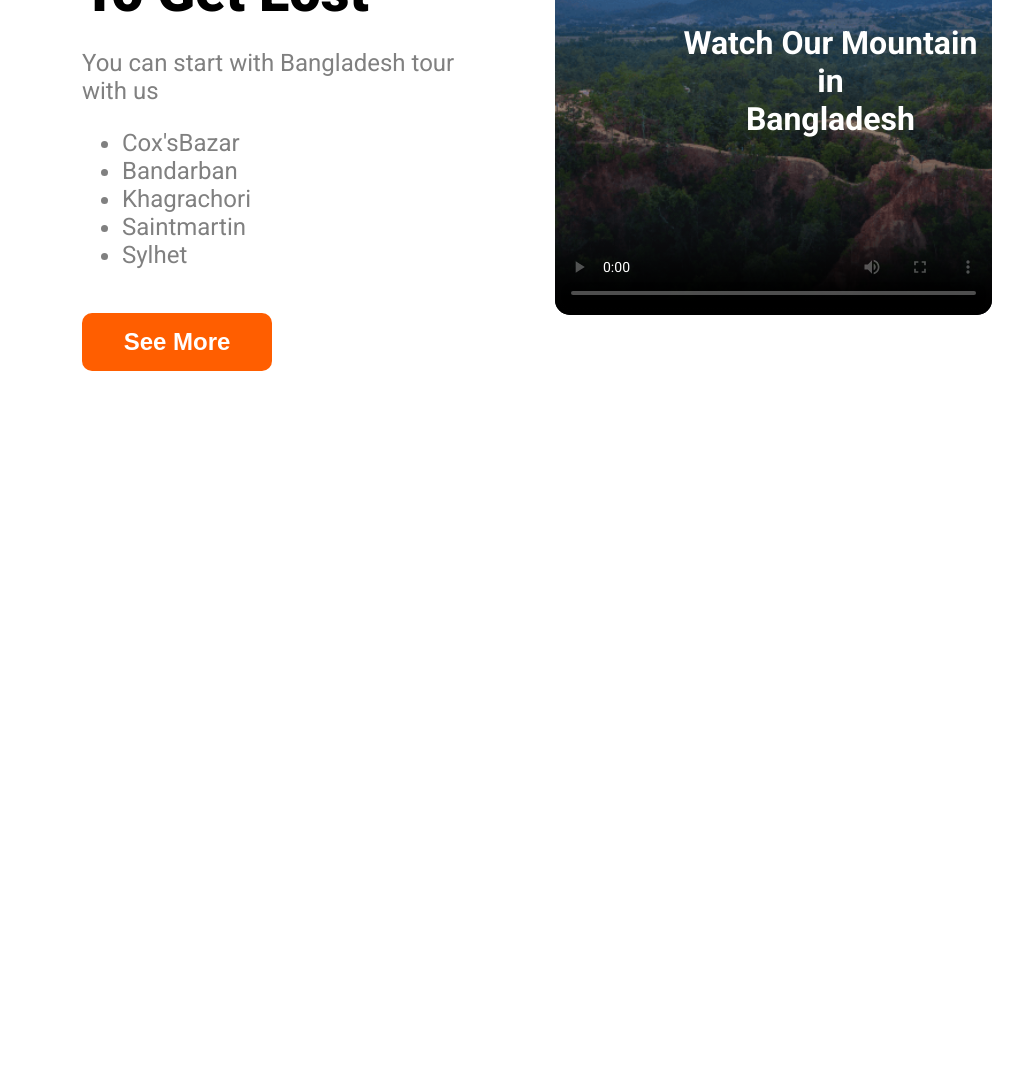
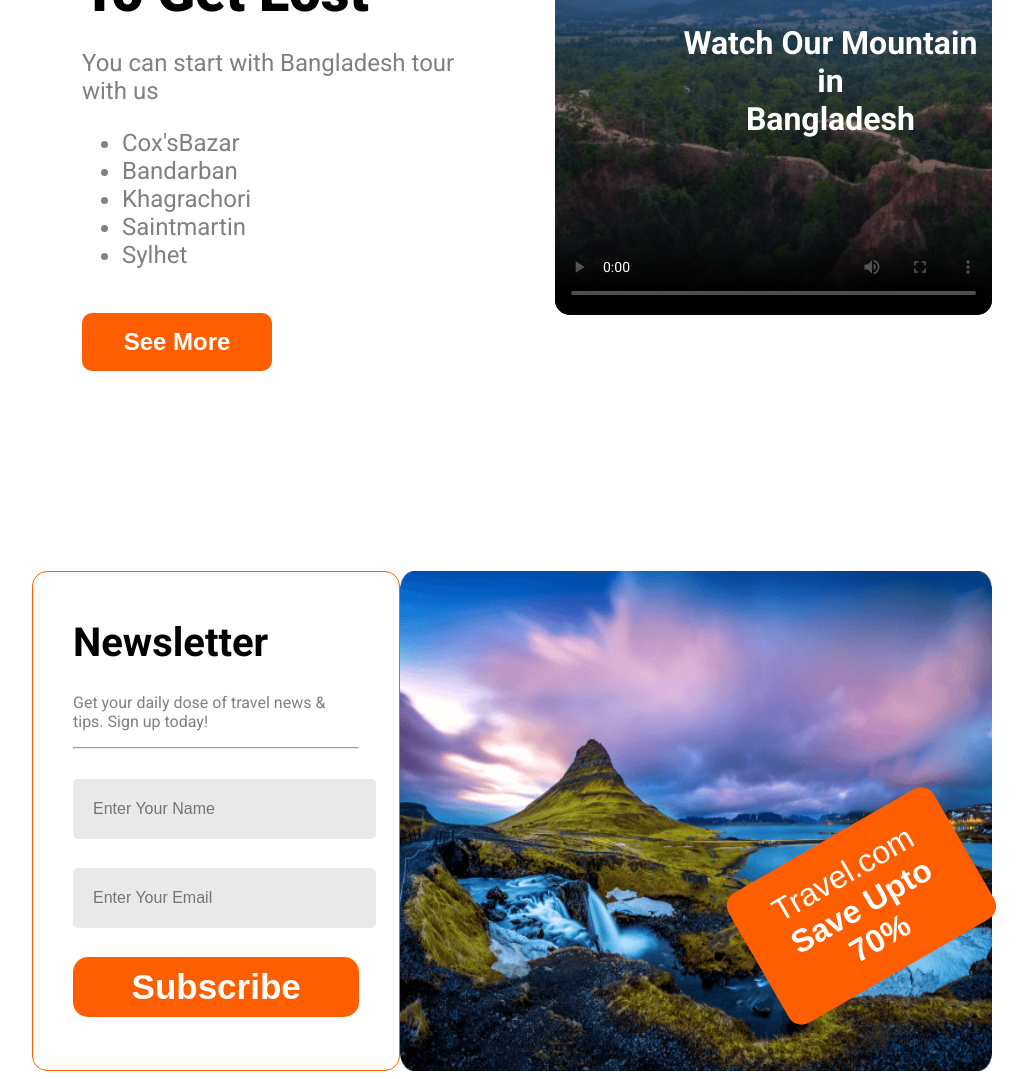
Before and after one commit to AhmedShazib/HeroTravelmain, a plain HTML site: page index.html in a window 1280 px wide. Shown: the part 5678-6757 px from the top of the page, without its empty margins (128-1155 px from the left). Before the commit the page ends 6057 px from the top, so only its background shows below. Drawn offline with Linux system fonts and the light colour scheme.

Commit message:
newsletter

```diff
--- a/index.html
+++ b/index.html
@@ -183,7 +183,7 @@
         </div>
     </div>
 
-<!-- deals-discounts -->
+    <!-- deals-discounts -->
     <div class="deals-discounts">
                 <div class="deals-discunts-text">
                     <h1>Deals & Discounts</h1>
@@ -304,6 +304,8 @@
                 </div>
     </div>
 
+    <!-- get lost -->
+
     <div class="get-lost">
             <div class="get-lost-text">
                 <h1>A Simple Perfect Place
@@ -328,5 +330,26 @@
                  </div>
             </div>
     </div>
+
+    <!-- Newsletter -->
+    <div class="newsletter">
+        <div class="newsletter-form">
+            <h1>Newsletter</h1>
+            <p>Get your daily dose of travel news & tips. Sign
+                up today!</p>
+
+            <hr>
+
+            <form action="" class="form">
+                <input type="text" placeholder="Enter Your Name" class="input-text"> <br>
+                <input type="email" placeholder="Enter Your Email" class="input-text"> <br>
+                <button type="submit" class="subscribe">Subscribe</button>
+            </form>
+        </div>
+        <div class="newsletter-image">
+            <img src="./Images/Rectangle 8 (1).png" alt="">
+            <button class="friend"><span class="friend-span">Travel.com</span> <br> Save Upto 70%</button>
+        </div>
+    </div>
 </body>
 </html>
--- a/style.css
+++ b/style.css
@@ -474,8 +474,83 @@ nav{
     text-align: center;
 }
 
+/* newsletter */
 
 
+.newsletter{
+    display: flex;
+    justify-content: space-between;
+    height: 500px;
+    margin-top: 200px;
+}
+.newsletter-form{
+    border: 1px solid var(--primary-color);
+    border-radius: 15px;
+    padding: 20px 40px;
+    width: 30%;
+}
+.newsletter-form>h1{
+    font-size: 2.5rem;
+}
+
+.newsletter-form>p{
+    color: var(--option-color);
+}
+
+.input-text{
+    padding: 10px 20px;
+    border-radius: 5px;
+    border: none;
+    background-color: rgb(233, 233, 233);
+    margin-bottom: 29px;
+    font-size: 1rem;
+    width: 92%;
+    height: 40px;
+}
+.form{
+    margin-top: 30px;
+    width: 100%;
+}
+.subscribe{
+    background-color: var(--primary-color);
+    color: white;
+    border: none;
+    border-radius: 15px;
+    width: 100%;
+    height: 60px;
+    font-size: 35px;
+    font-weight: 700;
+}
+
+.newsletter-image{
+    position: relative;
+    width: 62%;
+
+
+}
+
+.newsletter-image>img{
+    width: 100%;
+    height: 100%;
+}
+.friend{
+    position: absolute;
+    background-color: var(--primary-color);
+    border: none;
+    color: white;
+    width: 40%;
+    height: 30%;
+    font-weight: 800;
+    font-size: 2rem;
+    padding: 20px;
+    border-radius: 15px;
+    transform: rotate(-30deg);
+    top: 52%;
+    left: 58%;
+}
+.friend-span{
+    font-weight: normal;
+}
 
 
 
@@ -800,4 +875,28 @@ nav{
             top: 33%;
             left: 18%;
         }
+
+        /* newsletter */
+
+        .newsletter{
+            flex-direction: column;
+        }
+        .newsletter-form{
+            width: 80%;
+            margin-bottom: 30px;
+        }
+        .newsletter-image{
+            width: 100%;
+        }
+        .friend{
+            width: 55%;
+            height: 30%;
+            font-weight: 800;
+            font-size: 1.5rem;
+            padding: 11px;
+            border-radius: 15px;
+            transform: rotate(-30deg);
+            top: 47%;
+            left: 41%;
+        }
 }
```
